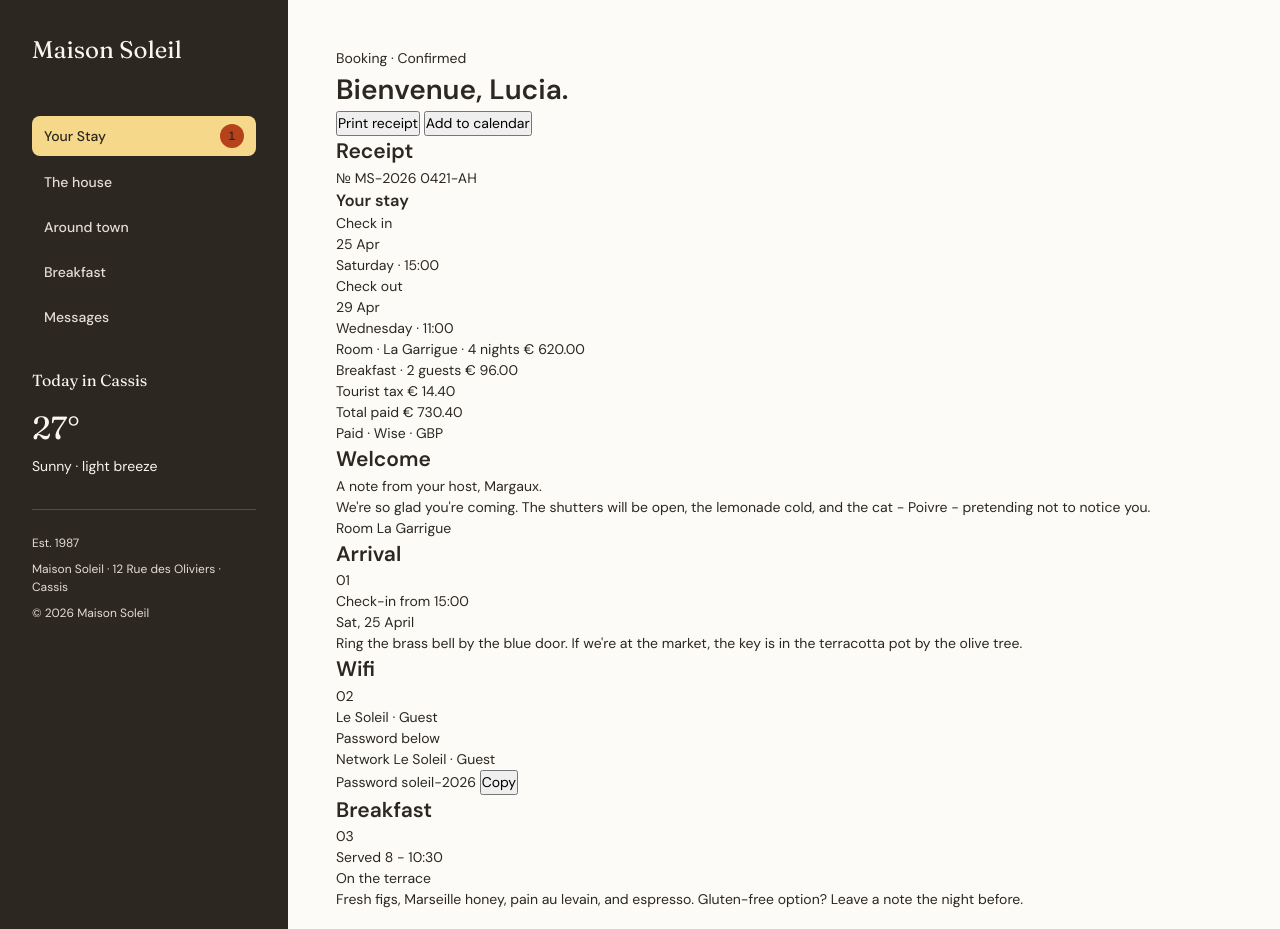
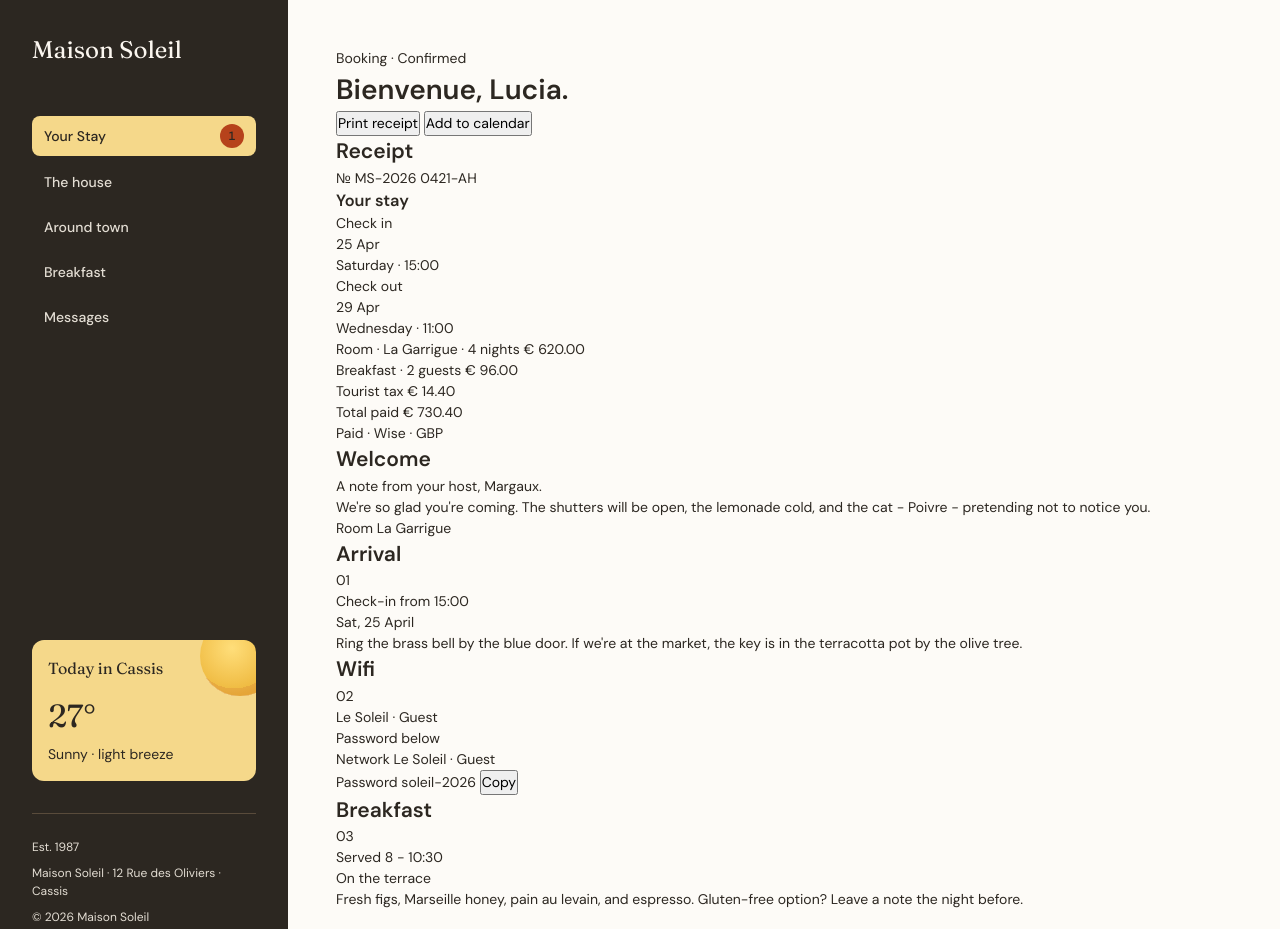
Before and after one commit to qcyrus8j562z1111/hotel-booking-confirmation, a plain HTML site: page index.html in a window 1280 px wide. Shown: the top 929 px of the page. Drawn offline with nearby package versions, Linux system fonts and the light colour scheme.

Commit message:
style: Add Sun icon to weather section on side bar

```diff
--- a/style.css
+++ b/style.css
@@ -140,9 +140,17 @@ aside nav a[aria-current="page"] span {
 }
 
 /* Sidebar Nave Weather Block */
-aisde > section {
+aside > section {
     margin-top: auto;
-    padding-top: 2rem;
+    padding: 1rem;
+    border-radius: 0.75rem;
+
+    color: var(--neutral-900);
+    background-color: var(--sun-300);
+    background-image: url("./assets/images/icon-weather.svg");
+    background-repeat: no-repeat;
+    background-size: 5rem;
+    background-position: right -1.50rem top -1.50rem;
 }
 
 aside > section h2 {
@@ -168,6 +176,9 @@ aside nav ul {
     flex-direction: column;
     gap: 0.5rem;
 }
+
+
+
 
 /* Sidebar Nav Hotel Details */
 aside div {
```
